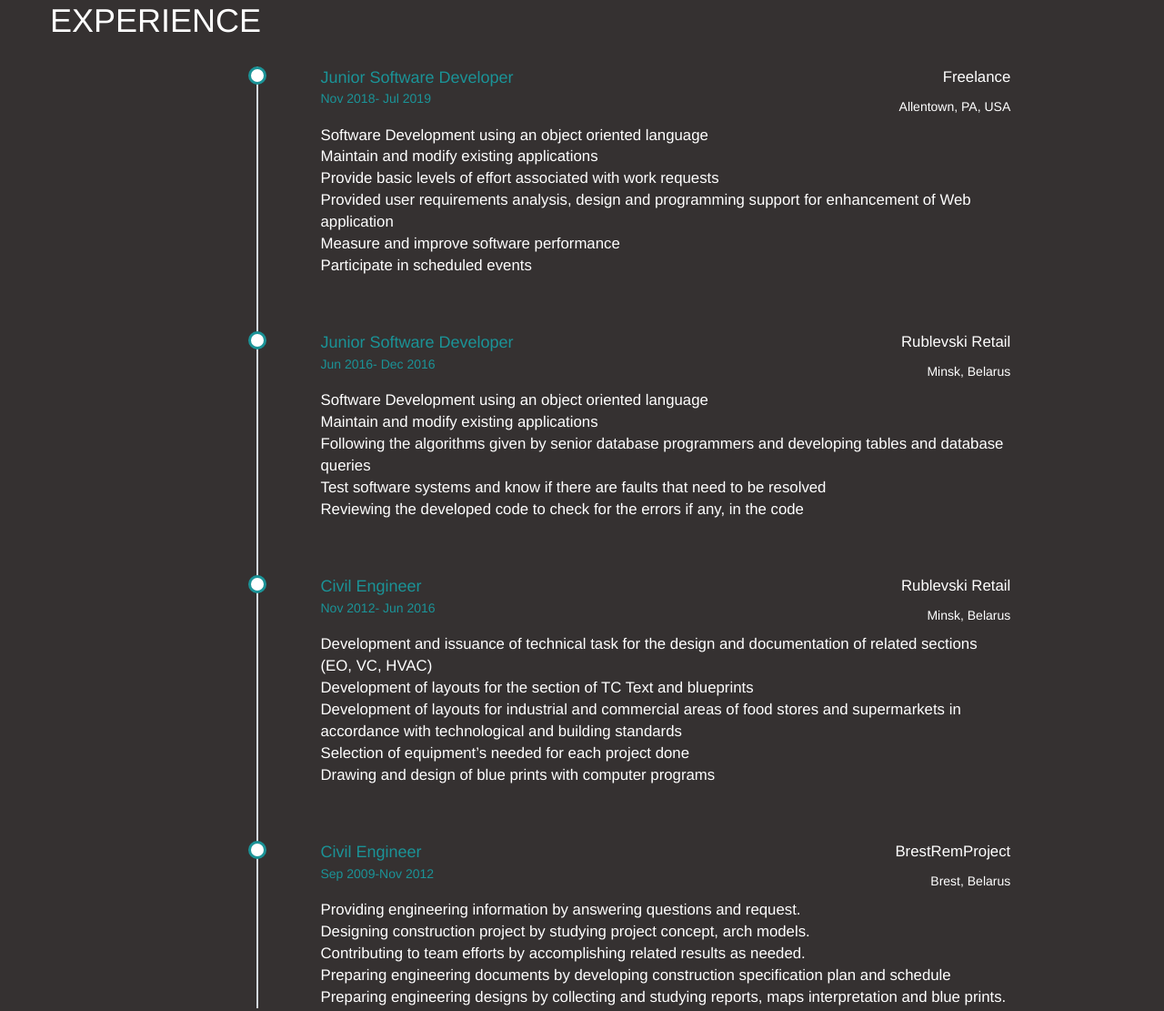
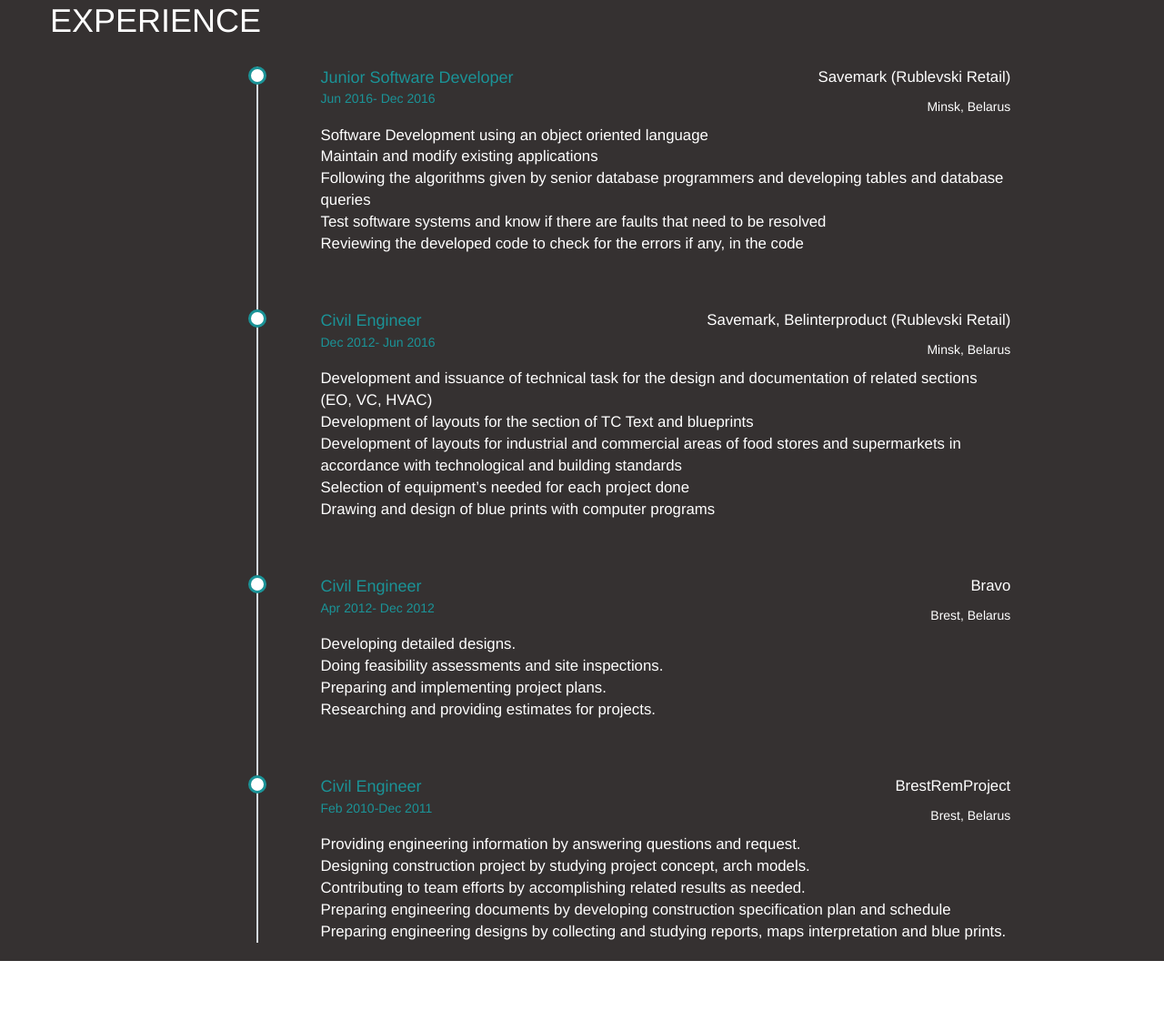
Before and after one commit to Seglya/MyPortfolio, a plain HTML site: page index.html in a window 1280 px wide. Shown: the part 1003-2114 px from the top of the page at 91% size. Drawn offline with Linux system fonts and the light colour scheme; a script that the page names is missing.

Commit message:
Update index.html

```diff
--- a/index.html
+++ b/index.html
@@ -151,46 +151,7 @@
 							</div>
 							<div class="col-md-9 offset-md-6">
 								<ul class="timeline">
-									<li >
-										<div class="row">
-											<div class="col-md-6">
-												<ul>
-													<span class="text-header-exp" >
-														Junior Software Developer
-													</span>
-													</ul>
-												<ul>
-													<span class="text-header">
-														Nov 2018- Jul 2019
-													</span>
-												</ul>
-											</div>
-										<div class="col-md-6 text-right">
-											<p>
-												<span class="text text-exp ">Freelance</span>
-											</p>
-											<p>
-												<span class="text-exp">Allentown, PA, USA</span>
-											</p>
-										</div>
-									</div>
-										<ul class="expierience-list text text-exp">
-											<li>
-										  		Software Development using an object oriented language</li>
-										 	<li>
-												  Maintain and modify existing applications</li>
-										 	 <li>
-												  Provide basic levels of effort associated with work requests</li>
-										 	 <li>
-												 Provided user requirements analysis, design and programming support for enhancement
-												  of Web application</li>
-										  	<li>
-										 		 Measure and improve software performance</li>
-										 	<li>
-										 		 Participate in scheduled events</li>
-										</ul>
-									</li>
-									<br/>
+
 									<li >
 
 											<div class="row">
@@ -208,7 +169,7 @@
 												</div>
 											<div class="col-md-6 text-right">
 												<p>
-													<span class="text text-exp ">Rublevski Retail</span>
+													<span class="text text-exp ">Savemark (Rublevski Retail)</span>
 												</p>
 												<p>
 													<span class="text-exp">Minsk, Belarus</span>
@@ -245,13 +206,13 @@
 															</ul>
 														<ul>
 															<span class="text-header">
-																Nov 2012- Jun 2016
+																Dec 2012- Jun 2016
 															</span>
 														</ul>
 													</div>
 												<div class="col-md-6 text-right">
 													<p>
-														<span class="text text-exp ">Rublevski Retail</span>
+														<span class="text text-exp ">Savemark, Belinterproduct (Rublevski Retail)</span>
 													</p>
 													<p>
 														<span class="text-exp">Minsk, Belarus</span>
@@ -279,6 +240,43 @@
 												</ul>
 											</li>
 											<br/>
+									<li >
+										<div class="row">
+											<div class="col-md-6">
+												<ul>
+													<span class="text-header-exp" >
+														Civil Engineer
+													</span>
+													</ul>
+												<ul>
+													<span class="text-header">
+														 Apr 2012- Dec 2012
+													</span>
+												</ul>
+											</div>
+										<div class="col-md-6 text-right">
+											<p>
+												<span class="text text-exp ">Bravo</span>
+											</p>
+											<p>
+												<span class="text-exp">Brest, Belarus</span>
+											</p>
+										</div>
+									</div>
+										<ul class="expierience-list text text-exp">
+											<li>
+												Developing detailed designs.
+										  		</li>
+										 	<li>
+												 Doing feasibility assessments and site inspections.</li>
+										 	 <li>
+												  Preparing and implementing project plans.</li>
+										 	 <li>
+												Researching and providing estimates for projects. </li>
+
+										</ul>
+									</li>
+									<br/>
 											<li >
 													<div class="row">
 														<div class="col-md-6">
@@ -289,7 +287,7 @@
 																</ul>
 															<ul>
 																<span class="text-header">
-																	Sep 2009-Nov 2012
+																	Feb 2010-Dec 2011
 																</span>
 															</ul>
 														</div>
```
